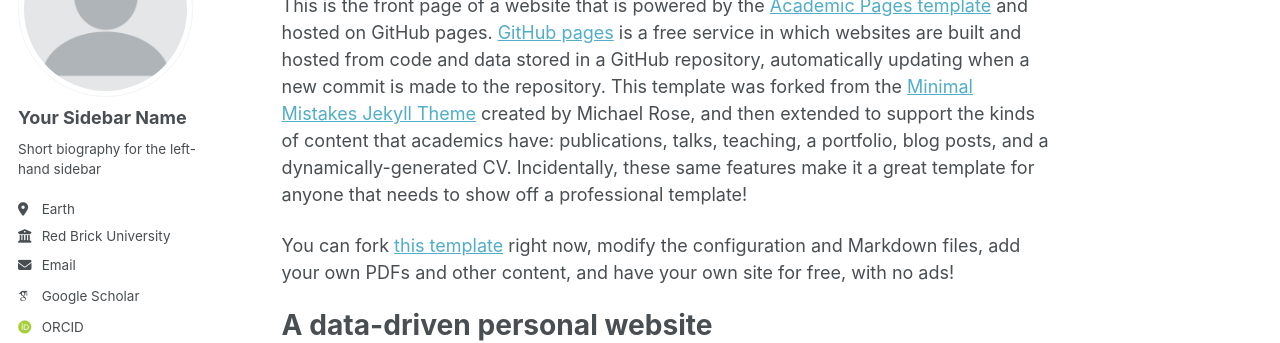
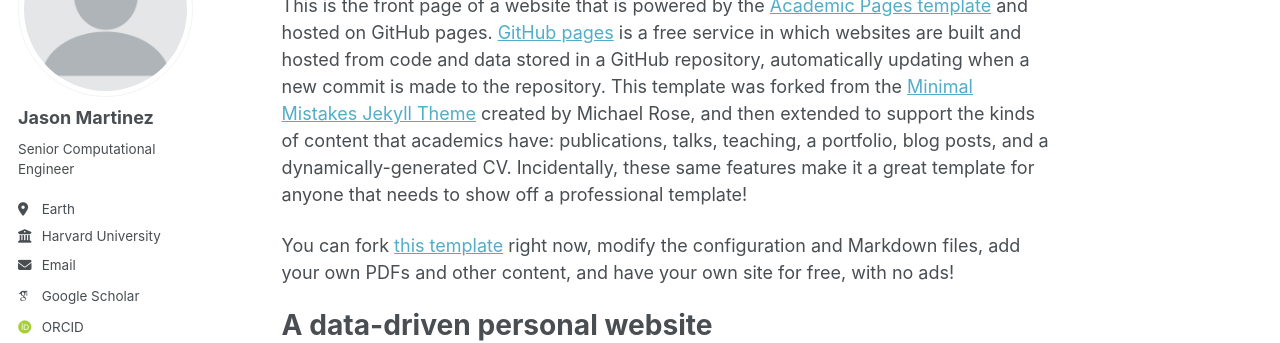
Before and after one commit to JMartinezCEE/JMartinezCEE.github.io, a Jekyll site: the page built from _pages/about.md, in a window 1280 px wide. Shown: the part 177-520 px from the top of the page. Built offline with Jekyll 4.4.1, drawn with Linux system fonts in a browser that asks for light colours; some web fonts are replaced; a script that is not in the unit is left out.

Commit message:
Update _config.yml

```diff
--- a/_config.yml
+++ b/_config.yml
@@ -13,9 +13,9 @@ title                    : "Jason Martinez"
 title_separator          : "-"
 name                     : &name "Jason Martinez"
 description              : &description "Senior Computational Engineer"
-url                      : https://academicpages.github.io # the base hostname & protocol for your site e.g. "https://[your GitHub username].github.io" or if you already have some other page hosted on Github then use "https://[your GitHub username].github.io/[Your Repo Name]"
+url                      : https://JMartinezCEE.github.io # the base hostname & protocol for your site e.g. "https://[your GitHub username].github.io" or if you already have some other page hosted on Github then use "https://[your GitHub username].github.io/[Your Repo Name]"
 baseurl                  : "" # the subpath of your site, e.g. "/blog"
-repository               : "academicpages/academicpages.github.io"
+repository               : "JMartinezCEE/JMartinezCEE.github.io"
 
 # Site Author - The following control what appear as part of the author content on the side bar.
 #               If a field is blank the icon and link will not appear, otherwise it will be shown.
@@ -23,13 +23,13 @@ repository               : "academicpages/academicpages.github.io"
 author:
   # Biographic information
   avatar           : "profile.png"
-  name             : "Your Sidebar Name"
+  name             : "Jason Martinez"
   pronouns         : # example: "she/her"
-  bio              : "Short biography for the left-hand sidebar"
+  bio              : "Senior Computational Engineer"
   location         : "Earth"
-  employer         : "Red Brick University"
+  employer         : "Harvard University"
   uri              : # URL
-  email            : "none@example.org"
+  email            : "jmartinez@seas.harvard.edu"
 
   # Academic websites
   academia         : # URL
```
